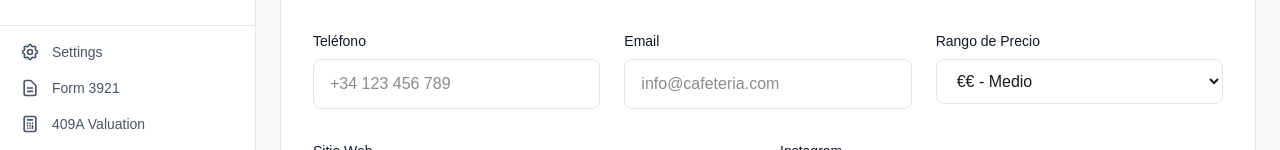
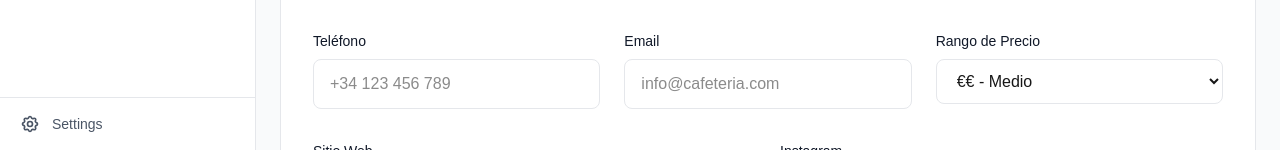
Before and after one commit to eastcremacoffee-dev/mood-city-guide-cms, a Next.js app: page /admin/cafeterias/nueva in a window 1280 px wide. Shown: the part 650-800 px from the top of the page. Built offline with nearby package versions, Linux system fonts and the light colour scheme; no server answers; the database is empty.

Commit message:
fix: Eliminar enlaces rotos en AdminLayout
- Remover enlaces a /admin/form-3921 y /admin/409a-valuation
- Solucionar errores 404 en navegación
- Limpiar menú lateral de enlaces inexistentes
- Mejorar estabilidad del CMS

```diff
--- a/src/components/AdminLayout.tsx
+++ b/src/components/AdminLayout.tsx
@@ -174,24 +174,7 @@ export default function AdminLayout({ children }: AdminLayoutProps) {
               </svg>
               Settings
             </Link>
-            <Link
-              href="/admin/form-3921"
-              className="group flex items-center px-3 py-2 text-sm font-medium text-gray-600 hover:text-gray-900 hover:bg-gray-50 transition-colors"
-            >
-              <svg className="mr-3 w-5 h-5" fill="none" stroke="currentColor" viewBox="0 0 24 24">
-                <path strokeLinecap="round" strokeLinejoin="round" strokeWidth={2} d="M9 12h6m-6 4h6m2 5H7a2 2 0 01-2-2V5a2 2 0 012-2h5.586a1 1 0 01.707.293l5.414 5.414a1 1 0 01.293.707V19a2 2 0 01-2 2z" />
-              </svg>
-              Form 3921
-            </Link>
-            <Link
-              href="/admin/409a-valuation"
-              className="group flex items-center px-3 py-2 text-sm font-medium text-gray-600 hover:text-gray-900 hover:bg-gray-50 transition-colors"
-            >
-              <svg className="mr-3 w-5 h-5" fill="none" stroke="currentColor" viewBox="0 0 24 24">
-                <path strokeLinecap="round" strokeLinejoin="round" strokeWidth={2} d="M9 7h6m0 10v-3m-3 3h.01M9 17h.01M9 14h.01M12 14h.01M15 11h.01M12 11h.01M9 11h.01M7 21h10a2 2 0 002-2V5a2 2 0 00-2-2H7a2 2 0 00-2 2v14a2 2 0 002 2z" />
-              </svg>
-              409A Valuation
-            </Link>
+
           </div>
         </div>
       </div>
```
